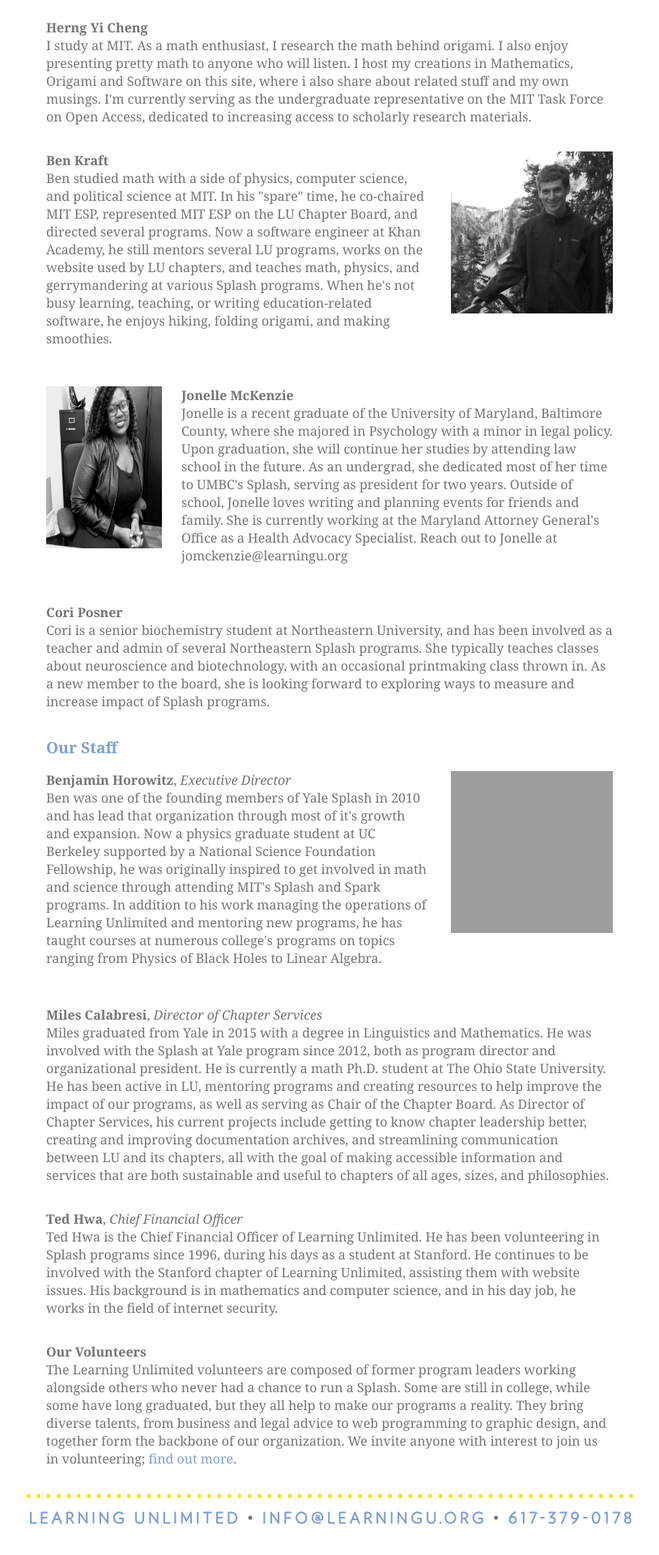
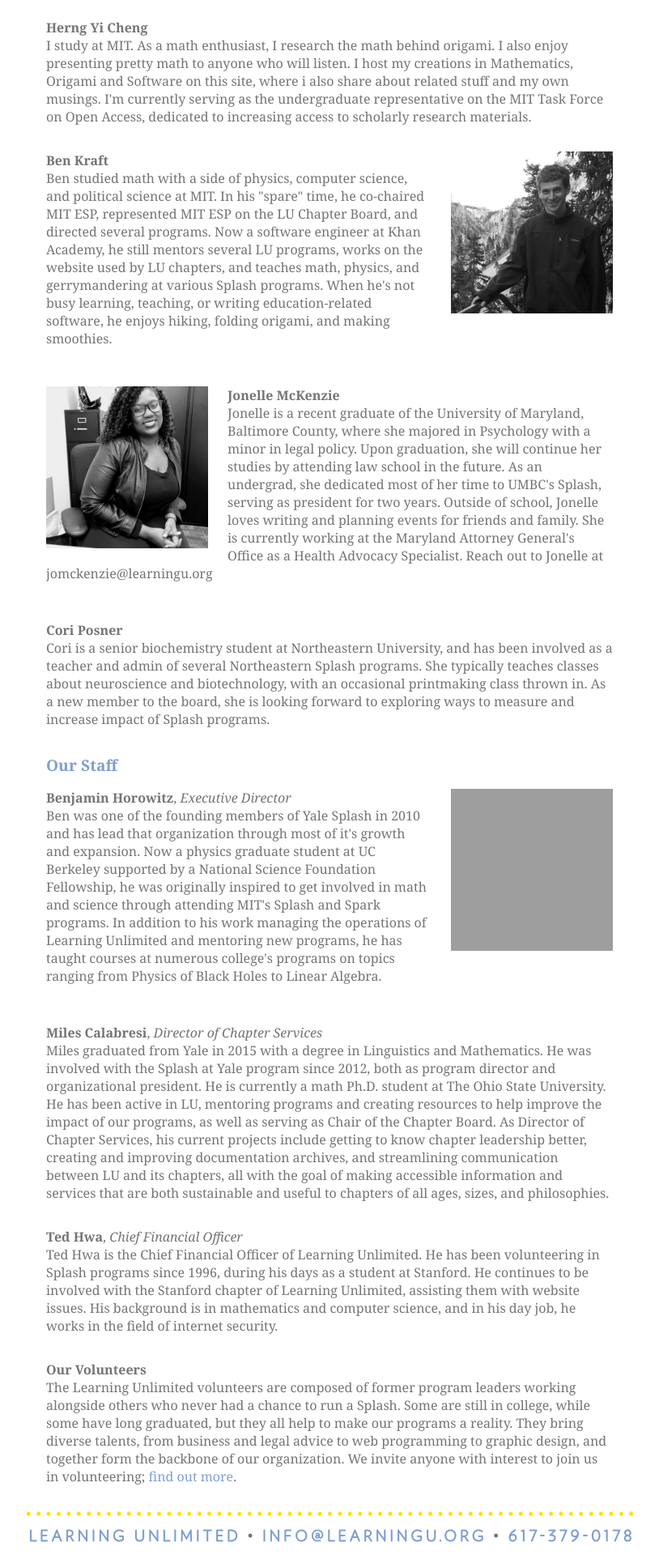
Before and after one commit to learning-unlimited/learning-unlimited.github.io, a Jekyll site: the page built from _about/who-we-are.html, in a window 1280 px wide. Shown: the part 652-2572 px from the top of the page at 81% size, without its empty margins (225-1039 px from the left). Built offline with Jekyll 4.4.1, drawn with Linux system fonts in a browser that asks for light colours; before the commit the page ends 2550 px from its top, so only the background shows below that; grey boxes are pictures that could not be loaded.

Commit message:
Fix jonelle bio pic width

```diff
--- a/_about/who-we-are.html
+++ b/_about/who-we-are.html
@@ -32,7 +32,7 @@
 </div>
 
 <div class="biobox">
-  <div class="imagebox floatleft"><img src="/media/images/biopics/jonelle.JPG" width="143" height="200" alt="Jonelle"></div>
+  <div class="imagebox floatleft"><img src="/media/images/biopics/jonelle.JPG" width="200" height="200" alt="Jonelle"></div>
 
   <p><b>Jonelle McKenzie</b><br>
     Jonelle is a recent graduate of the University of Maryland, Baltimore County, where she majored in Psychology with a minor in legal policy. Upon graduation, she will continue her studies by attending law school in the future. As an undergrad, she dedicated most of her time to UMBC's Splash, serving as president for two years. Outside of school, Jonelle loves writing and planning events for friends and family. She is currently working at the Maryland Attorney General's Office as a Health Advocacy Specialist. Reach out to Jonelle at jomckenzie@learningu.org
```
